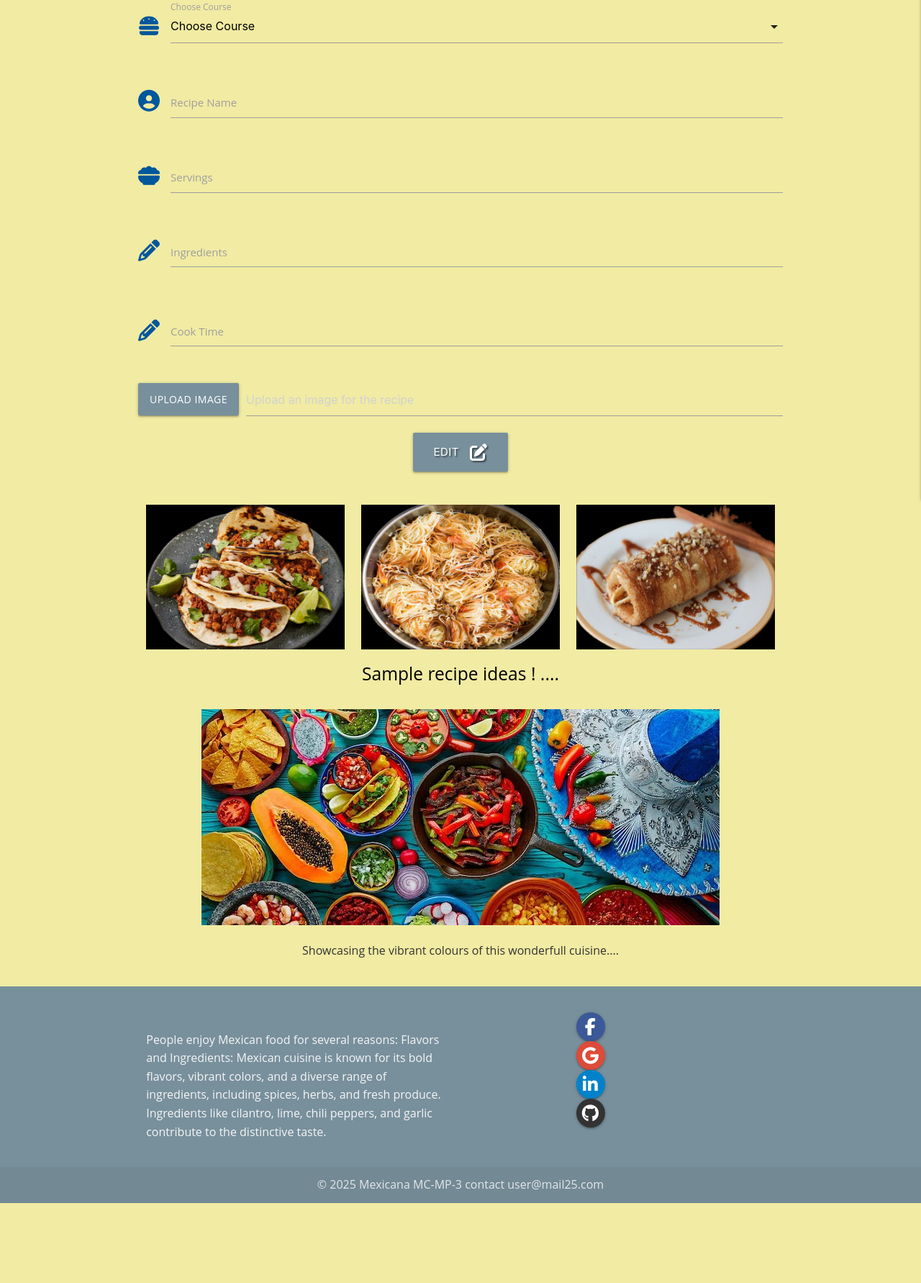
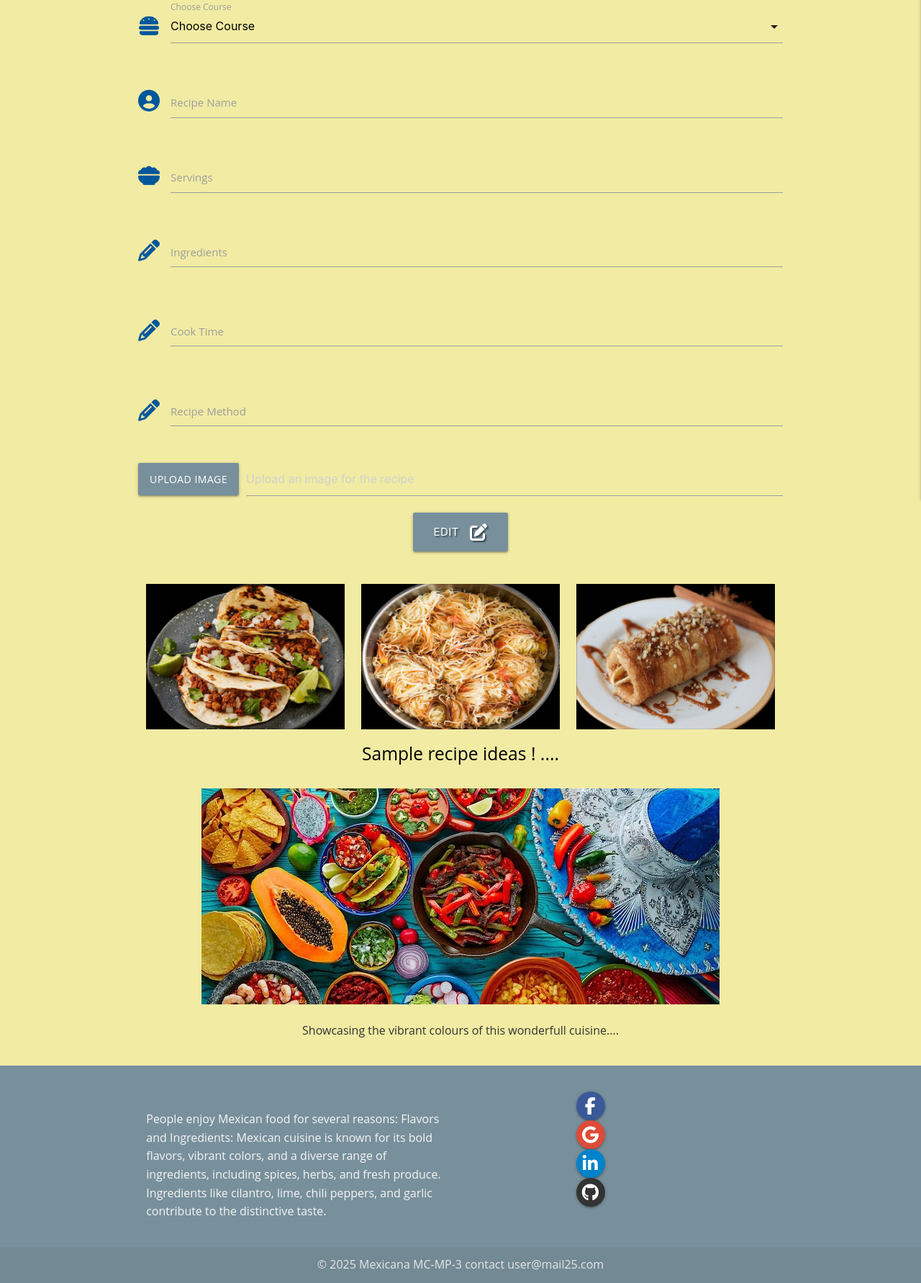
Before and after one commit to curran68/mongo-mex, a Flask app: template templates/edit_recipe.html in a window 1280 px wide. Shown: the part 166-1948 px from the top of the page at 72% size. Before the commit the page ends 1837 px from the top, so only its background shows below. Run offline with Flask 3, Linux system fonts and the light colour scheme; the template is opened without the code that fills it, so the values that code supplies are empty; some libraries are stand-ins or nearby versions; some web fonts are replaced.

Commit message:
added cook method

```diff
--- a/templates/edit_recipe.html
+++ b/templates/edit_recipe.html
@@ -63,6 +63,16 @@
                       <label for="recipe_cooktime">Cook Time</label>
                     </div>
             </div>
+            <!--recipe method-->
+            <div class="row">
+                    <div class="input-field col s12">
+                        <i class="fas fa-pencil prefix light-blue-text text-darken-4"></i>
+                      <textarea id="recipe_method" name="recipe_method"
+                      minlength="4" max-length="200"
+                      value="{{ recipe.recipe_method }}"class="materialize-textarea validate" required></textarea>
+                      <label for="recipe_method">Recipe Method</label>
+                    </div>
+            </div>
             <!-- Image Upload -->
         <div class="file-field input-field col s12">
             <div class="btn blue-grey lighten-1">
--- a/templates/recipes.html
+++ b/templates/recipes.html
@@ -48,6 +48,7 @@
                         <p><strong>Ingredients:</strong> {{ ', '.join(recipe.recipe_ingredients) }}</p>
                         <p><strong>Servings:</strong> {{ recipe.recipe_servings }}</p>
                         <p><strong>Cook Time:</strong> {{ recipe.recipe_cooktime }}</p>
+                        <p><strong>Recipe Method:</strong> {{ recipe.recipe_method }}</p>
                         <p><em>Created By: {{ recipe.created_by }}</em></p>
                     </div>
                 </div>
```
Also changed, not shown: app.py (line endings or trailing spaces).
